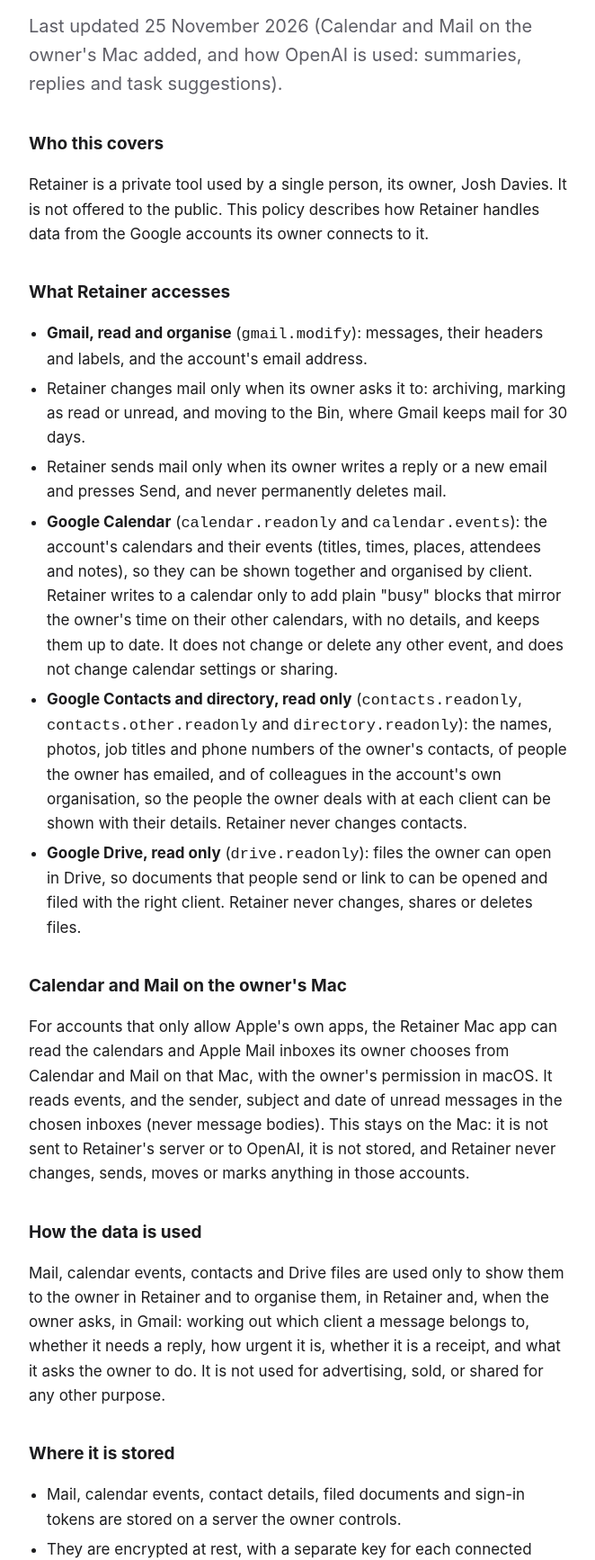
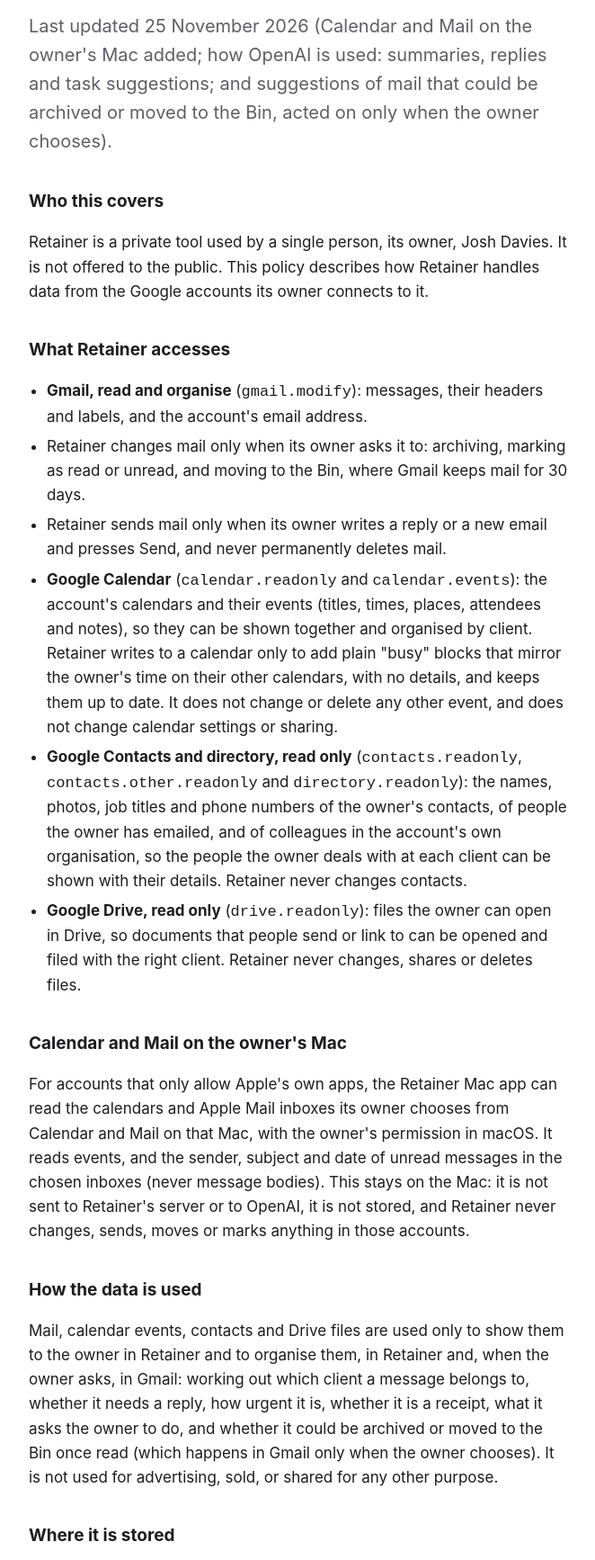
Before and after one commit to iamjoshuadavies/retainer-site, a plain HTML site: page privacy.html in a window 1280 px wide. Shown: the part 183-1917 px from the top of the page at 90% size, without its empty margins (308-970 px from the left). Drawn offline with Linux system fonts and the light colour scheme.

Commit message:
Clear Out: suggestions of mail to archive or move to the Bin, acted on only when the owner chooses
Co-Authored-By: Claude Opus 5.5 <noreply@anthropic.com>

```diff
--- a/privacy.html
+++ b/privacy.html
@@ -45,7 +45,7 @@ footer a { margin-right: 16px; }
     <header><a href="index.html" style="text-decoration:none;color:inherit"><span class="mark" aria-hidden="true"></span><span class="name">Retainer</span></a></header>
 
     <h1>Privacy policy</h1>
-    <p class="lede">Last updated 25 November 2026 (Calendar and Mail on the owner's Mac added, and how OpenAI is used: summaries, replies and task suggestions).</p>
+    <p class="lede">Last updated 25 November 2026 (Calendar and Mail on the owner's Mac added; how OpenAI is used: summaries, replies and task suggestions; and suggestions of mail that could be archived or moved to the Bin, acted on only when the owner chooses).</p>
 
     <h2>Who this covers</h2>
     <p>Retainer is a private tool used by a single person, its owner, Josh Davies. It is not offered to the public. This policy describes how Retainer handles data from the Google accounts its owner connects to it.</p>
@@ -64,7 +64,7 @@ footer a { margin-right: 16px; }
     <p>For accounts that only allow Apple's own apps, the Retainer Mac app can read the calendars and Apple Mail inboxes its owner chooses from Calendar and Mail on that Mac, with the owner's permission in macOS. It reads events, and the sender, subject and date of unread messages in the chosen inboxes (never message bodies). This stays on the Mac: it is not sent to Retainer's server or to OpenAI, it is not stored, and Retainer never changes, sends, moves or marks anything in those accounts.</p>
 
     <h2>How the data is used</h2>
-    <p>Mail, calendar events, contacts and Drive files are used only to show them to the owner in Retainer and to organise them, in Retainer and, when the owner asks, in Gmail: working out which client a message belongs to, whether it needs a reply, how urgent it is, whether it is a receipt, and what it asks the owner to do. It is not used for advertising, sold, or shared for any other purpose.</p>
+    <p>Mail, calendar events, contacts and Drive files are used only to show them to the owner in Retainer and to organise them, in Retainer and, when the owner asks, in Gmail: working out which client a message belongs to, whether it needs a reply, how urgent it is, whether it is a receipt, what it asks the owner to do, and whether it could be archived or moved to the Bin once read (which happens in Gmail only when the owner chooses). It is not used for advertising, sold, or shared for any other purpose.</p>
 
     <h2>Where it is stored</h2>
     <ul>
```
Also changed, not shown: index.html (+1 -0 lines).
